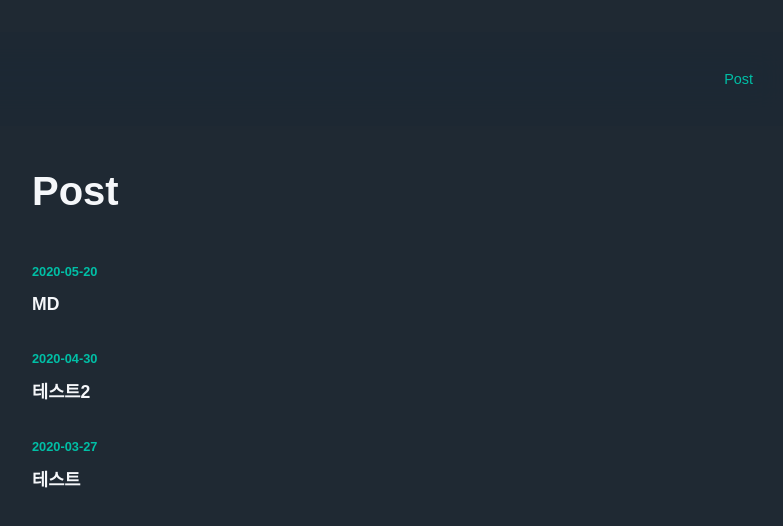
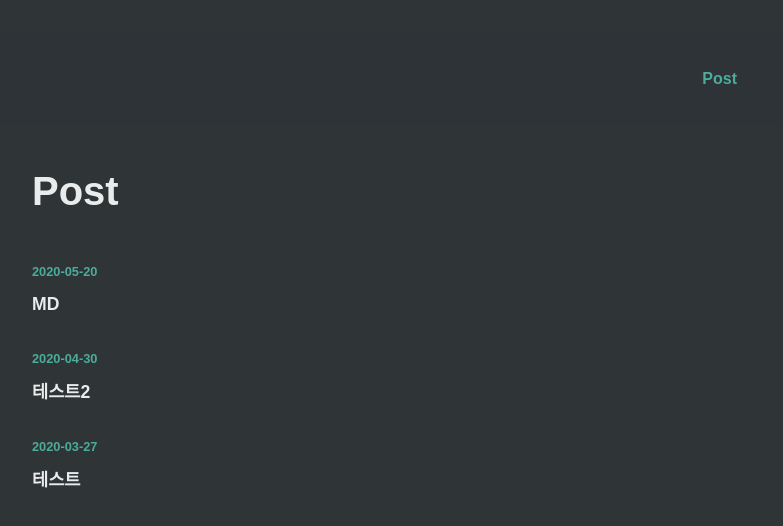
Before and after one commit to adfffewr/gatsby-blog, a Gatsby site: page / in a window 1280 px wide. Shown: the whole page, without its empty margins (290-1073 px from the left). Built offline with nearby package versions, Linux system fonts and the light colour scheme; Gatsby itself is replaced by a stand-in of ours; a web font is replaced by a local one.

Commit message:
color 수정 및 header 수정

```diff
--- a/src/components/common/GlobalStyles.js
+++ b/src/components/common/GlobalStyles.js
@@ -7,8 +7,8 @@ export const GlobalStyles = createGlobalStyle`
   @font-face { font-family: 'NanumBarunGothic'; font-style: normal; font-weight: 300; src: url('//cdn.jsdelivr.net/font-nanumlight/1.0/NanumBarunGothicWebLight.eot'); src: url('//cdn.jsdelivr.net/font-nanumlight/1.0/NanumBarunGothicWebLight.eot?#iefix') format('embedded-opentype'), url('//cdn.jsdelivr.net/font-nanumlight/1.0/NanumBarunGothicWebLight.woff') format('woff'), url('//cdn.jsdelivr.net/font-nanumlight/1.0/NanumBarunGothicWebLight.ttf') format('truetype'); }
 
   body {
-    background-color: #1f2933;
-    color: #f5f7fa;
+    background-color: rgb(47, 52, 55);
+    color: rgba(255, 255, 255, 0.9);
     font-size: 15px;
     font-weight: 400;
     line-height: 1.65;
@@ -34,7 +34,7 @@ export const GlobalStyles = createGlobalStyle`
 `;
 
 export const palette = {
-  white: '#f5f7fa',
-  black: '#000',
-  green: '#00bfa6',
+  white: 'rgba(255, 255, 255, 0.9)',
+  black: 'rgb(55, 53, 47);',
+  green: 'rgb(77,171,154)',
 };
--- a/src/components/common/Header.js
+++ b/src/components/common/Header.js
@@ -11,14 +11,11 @@ const HeaderBox = styled.header`
   left: 0;
   top: 0;
   padding: 2rem;
-  background-color: rgba(31, 41, 51, 0.8);
+  background-color: rgba(47, 52, 55, 0.8);
   backdrop-filter: saturate(180%) blur(20px);
   margin-left: auto;
   margin-right: auto;
   margin-bottom: 2rem;
-  a {
-    font-size: 0.9rem;
-  }
   @media screen and (min-width: 768px) {
     margin-top: 2rem;
     max-width: 900px;
@@ -34,9 +31,14 @@ const Logo = styled(Link)`
 `;
 const LinkTag = styled(Link)`
   color: ${palette.green};
-  transition: color 0.2s;
+  transition: 0.2s;
+  padding: 0.75rem 1rem;
+  font-size: 1rem;
+  font-weight: 600;
+  border-radius: 0.25rem;
   &:hover {
     color: ${palette.white};
+    background-color: rgb(71, 78, 80);
   }
 `;
 const NavListBox = styled.ul`
```
